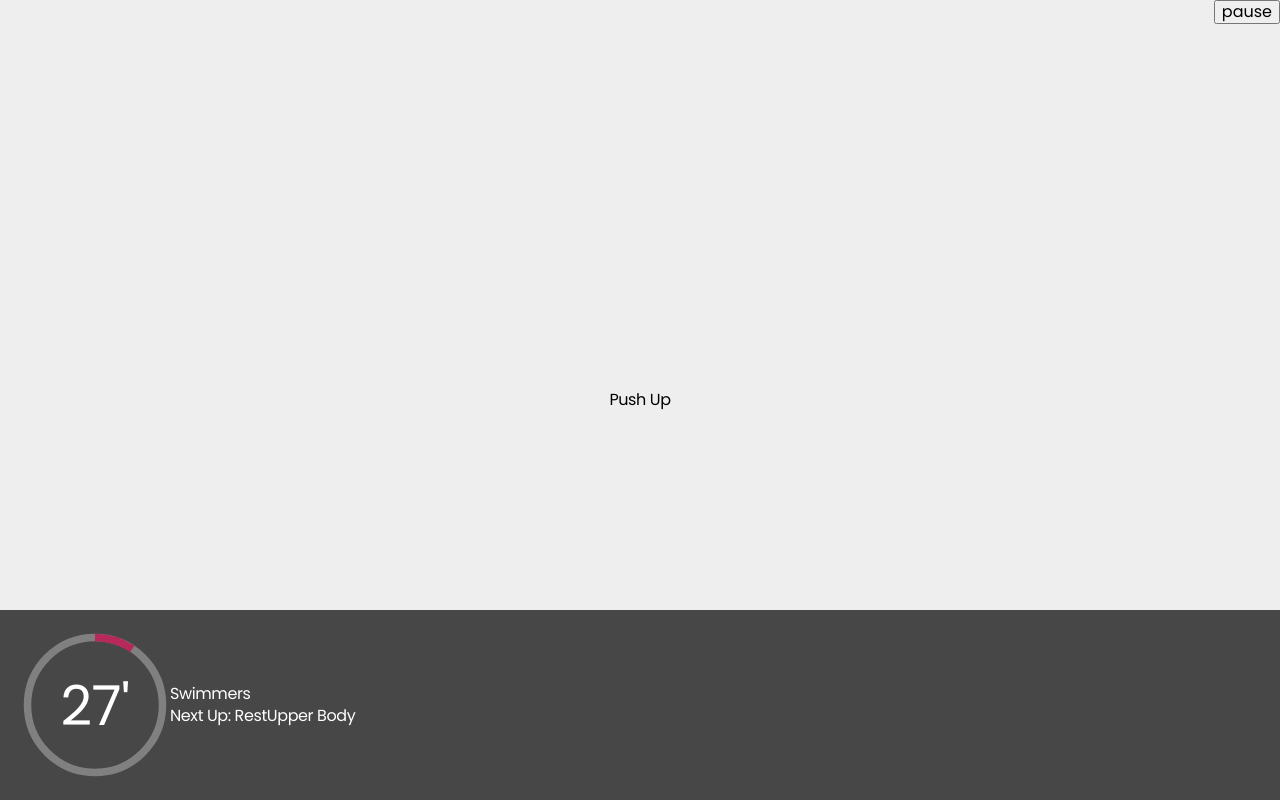
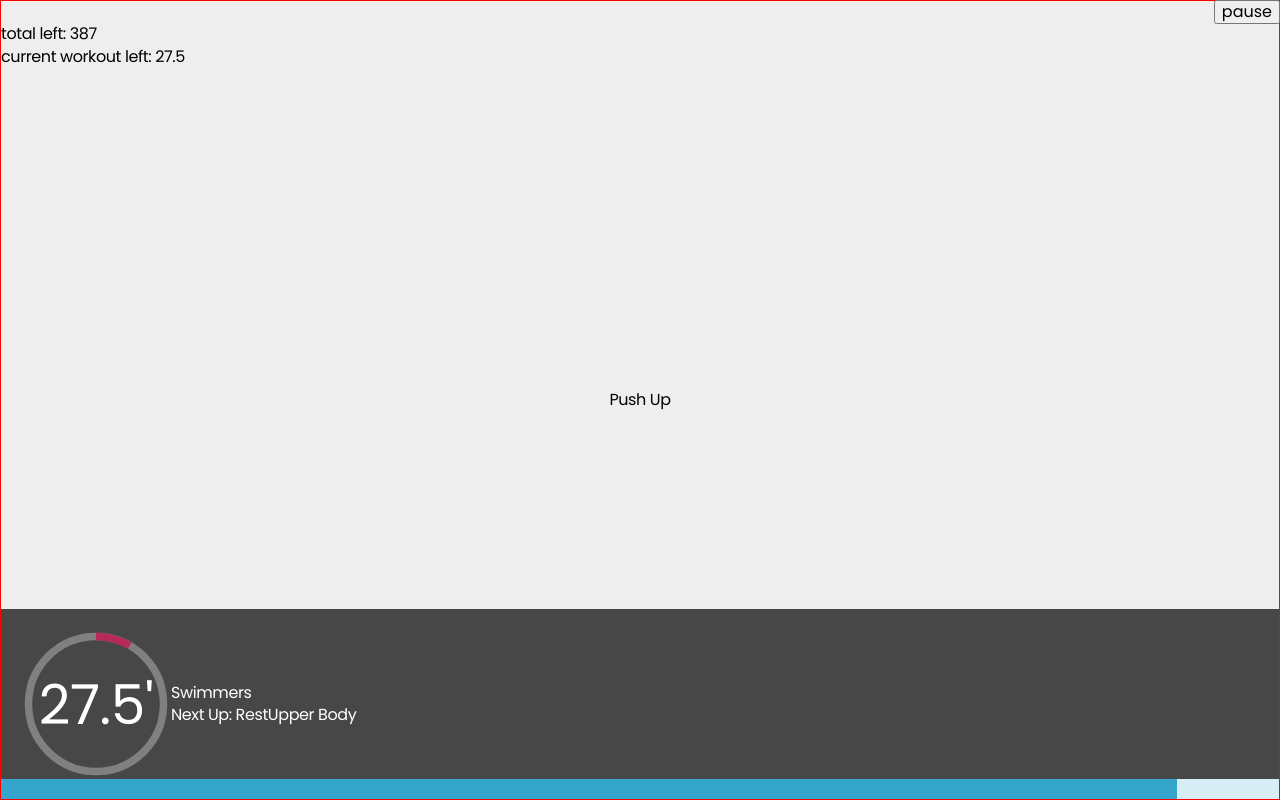
Before and after one commit to baadaa/barebone-workout, a Next.js app: page / in a window 1280 px wide. Both pictures are taken after a click on the button "Start Workout". Built offline with nearby package versions, Linux system fonts and the light colour scheme.

Commit message:
separate out workout components

```diff
--- /dev/null
+++ b/components/Layout/ActiveWorkout.tsx
@@ -0,0 +1,107 @@
+import { useEffect, useState } from 'react';
+import { StatusBar } from './index';
+import { Bar } from '../Timer';
+import { Workout } from '@/types/types';
+import { workouts } from '@/components/Workouts/workouts';
+
+const ActiveWorkout = ({ program, primaryTarget, started, setStarted }) => {
+  const [routine, setRoutine] = useState<Array<Workout>>([]);
+  const [isPaused, setIsPaused] = useState(false);
+  const [currentIndex, setCurrentIndex] = useState(0);
+  const [secondsLeftInCurrentWorkout, setSecondsLeftInCurrentWorkout] =
+    useState(0);
+  const [secondsSinceBeginning, setSecondsSinceBeginning] = useState(0);
+  const [totalSecond, setTotalSecond] = useState(0);
+  const tick = () => {
+    if (isPaused) return;
+    setSecondsLeftInCurrentWorkout(secondsLeftInCurrentWorkout + 0.5);
+    setSecondsSinceBeginning(secondsSinceBeginning + 0.5);
+  };
+  const totalTimeLeft = totalSecond - Math.round(secondsSinceBeginning);
+  const isLastWorkout = currentIndex === routine.length - 1;
+  const currentWorkout = routine[currentIndex];
+  const currentWorkoutTimeLeft =
+    currentWorkout?.duration - secondsLeftInCurrentWorkout;
+  const nextWorkout = isLastWorkout
+    ? 'End'
+    : 'Next Up: ' + routine[currentIndex + 1]?.name;
+  useEffect(() => {
+    if (started) {
+      const timerID = setInterval(() => tick(), 500);
+      return function cleanUp() {
+        clearInterval(timerID);
+      };
+    }
+  });
+  const reset = () => {
+    setStarted(false);
+    setRoutine([]);
+    setSecondsLeftInCurrentWorkout(0);
+    setSecondsSinceBeginning(0);
+    setCurrentIndex(0);
+  };
+  useEffect(() => {
+    if (
+      started &&
+      secondsLeftInCurrentWorkout >= routine[currentIndex]?.duration
+    ) {
+      if (currentIndex >= routine.length - 1) {
+        reset();
+        return;
+      }
+      setSecondsLeftInCurrentWorkout(0);
+      setCurrentIndex(currentIndex + 1);
+    }
+  });
+  useEffect(() => {
+    const mappedRoutine = program.routine.map((workId) =>
+      workouts.find((workout) => workout.id === workId)
+    );
+    const totalSec = mappedRoutine.reduce(
+      (total, workout) => total + workout?.duration,
+      0
+    );
+    setRoutine(mappedRoutine);
+    setTotalSecond(totalSec);
+    console.log(mappedRoutine, totalSec, primaryTarget);
+  }, []);
+  return (
+    <div
+      style={{
+        border: '1px solid red',
+        position: 'absolute',
+        top: 0,
+        left: 0,
+        right: 0,
+        bottom: 0,
+      }}
+    >
+      {currentWorkout?.visual}
+      <StatusBar
+        ticker={currentWorkoutTimeLeft}
+        second={secondsLeftInCurrentWorkout}
+        duration={currentWorkout?.duration}
+        ticking={started}
+        currentWorkout={currentWorkout?.name}
+        nextWorkout={nextWorkout}
+        focus={currentWorkout?.target}
+      />
+      <Bar
+        duration={currentWorkout?.duration}
+        timeLeft={currentWorkoutTimeLeft}
+      />
+      <br />
+      total left: {totalTimeLeft}
+      <br />
+      current workout left: {currentWorkoutTimeLeft}
+      <button
+        onClick={() => setIsPaused(!isPaused)}
+        style={{ position: 'fixed', top: 0, right: 0 }}
+      >
+        {!isPaused ? 'pause' : 'resume'}
+      </button>
+    </div>
+  );
+};
+
+export { ActiveWorkout };
--- a/components/Layout/Layout.tsx
+++ b/components/Layout/Layout.tsx
@@ -10,7 +10,7 @@ const Layout: React.FC = ({ children }) => {
           position: 'relative',
           // display: 'flex',
           margin: '0 auto',
-          height: '100vh',
+          minHeight: '100vh',
           alignItems: 'center',
         }}
       >
@@ -20,6 +20,7 @@ const Layout: React.FC = ({ children }) => {
             height: '100vh',
             display: 'flex',
             alignItems: 'center',
+            border: '1px solid red',
           }}
         >
           {children}
--- a/components/Layout/index.tsx
+++ b/components/Layout/index.tsx
@@ -1,2 +1,3 @@
 export * from './Layout';
 export * from './StatusBar';
+export * from './ActiveWorkout';
--- a/components/Settings.tsx
+++ b/components/Settings.tsx
@@ -193,12 +193,12 @@ const Settings: React.FC<SettingsProp> = ({
     }
   };
   const initProgram = () => {
-    console.log('handleInitiation');
+    // console.log('handleInitiation');
     const equipment =
       program.routine.indexOf(49) !== -1 || program.routine.indexOf(50) !== -1
         ? 'Chair'
         : 'Nothing';
-    console.log(program.routine, equipment);
+    // console.log(program.routine, equipment);
     setStarted(true);
   };
   return (
--- /dev/null
+++ b/components/Timer/Bar.tsx
@@ -0,0 +1,26 @@
+import styled from 'styled-components';
+
+const BarStyles = styled.div`
+  position: absolute;
+  bottom: 0;
+  left: 0;
+  right: 0;
+  display: flex;
+  height: 2rem;
+  background-color: var(--timer-bg);
+  .marker {
+    background-color: var(--timer-marker);
+    transition: flex-basis 0.5s linear;
+  }
+`;
+
+const Bar = ({ duration, timeLeft }) => (
+  <BarStyles>
+    <div
+      className="marker"
+      style={{ flexBasis: `${(timeLeft / duration) * 100}%` }}
+    ></div>
+  </BarStyles>
+);
+
+export { Bar };
--- a/components/Timer/index.tsx
+++ b/components/Timer/index.tsx
@@ -1,2 +1,3 @@
 export * from './Arc';
 export * from './Donut';
+export * from './Bar';
--- a/components/Workouts/WorkoutLayout.tsx
+++ b/components/Workouts/WorkoutLayout.tsx
@@ -1,11 +1,11 @@
 import styled from 'styled-components';
 
 export const WrapperStyles = styled.div`
-  width: 100vw;
-  height: 100vh;
   position: absolute;
   top: 0;
   left: 0;
+  bottom: 0;
+  right: 0;
   display: flex;
   align-items: center;
   justify-content: center;
--- a/pages/index.tsx
+++ b/pages/index.tsx
@@ -1,83 +1,26 @@
 import type { NextPage } from 'next';
-import { useState, useEffect } from 'react';
-import { Layout, StatusBar } from '@/components/Layout/index';
-import { workouts } from '@/components/Workouts/workouts';
-import { programs } from '@/components/Workouts/programs';
-import { TargetArea, Workout, Program } from '@/types/types';
+import { useState } from 'react';
+import { Layout, ActiveWorkout } from '@/components/Layout/index';
+import { TargetArea, Program } from '@/types/types';
 import Settings from '@/components/Settings';
 
 const WorkoutPage: NextPage = () => {
   const [started, setStarted] = useState(false);
-  const [isPaused, setIsPaused] = useState(false);
   const [duration, setDuration] = useState(7);
   const [primaryTarget, setPrimaryTarget] = useState<TargetArea>(
     TargetArea.Full
   );
-  const [routine, setRoutine] = useState<Array<Workout>>([]);
   const [program, setProgram] = useState<Program>();
-  const [currentIndex, setCurrentIndex] = useState(0);
-  const [secondsLeftInCurrentWorkout, setSecondsLeftInCurrentWorkout] =
-    useState(0);
-  const [secondsSinceBeginning, setSecondsSinceBeginning] = useState(0);
-  const [totalSecond, setTotalSecond] = useState(0);
-  const tick = () => {
-    if (isPaused) return;
-    setSecondsLeftInCurrentWorkout(secondsLeftInCurrentWorkout + 0.05);
-    setSecondsSinceBeginning(secondsSinceBeginning + 0.05);
-  };
-  const totalTimeLeft = totalSecond - Math.round(secondsSinceBeginning);
-  const isLastWorkout = currentIndex === routine.length - 1;
-  const currentWorkout = routine[currentIndex];
-  const currentWorkoutTimeLeft =
-    currentWorkout?.duration - Math.round(secondsLeftInCurrentWorkout);
-  const nextWorkout = isLastWorkout
-    ? 'End'
-    : 'Next Up: ' + routine[currentIndex + 1]?.name;
-  useEffect(() => {
-    if (started) {
-      const timerID = setInterval(() => tick(), 50);
-      return function cleanUp() {
-        clearInterval(timerID);
-      };
-    }
-  });
-  useEffect(() => {
-    if (
-      started &&
-      secondsLeftInCurrentWorkout >= routine[currentIndex].duration
-    ) {
-      if (currentIndex >= routine.length - 1) {
-        reset();
-        return;
-      }
-      setSecondsLeftInCurrentWorkout(0);
-      setCurrentIndex(currentIndex + 1);
-    }
-  });
-  useEffect(() => {
-    if (!program) return;
-    const mappedRoutine = program.routine.map((workId) =>
-      workouts.find((workout) => workout.id === workId)
-    );
-    const totalSec = mappedRoutine.reduce(
-      (total, workout) => total + workout?.duration,
-      0
-    );
-    setRoutine(mappedRoutine);
-    setTotalSecond(totalSec);
-    console.log(mappedRoutine, totalSec, primaryTarget);
-  }, [program]);
-  const reset = () => {
-    setStarted(false);
-    setRoutine([]);
-    setSecondsLeftInCurrentWorkout(0);
-    setSecondsSinceBeginning(0);
-    setCurrentIndex(0);
-  };
+
   return (
     <Layout>
       {started ? (
-        currentWorkout.visual
+        <ActiveWorkout
+          program={program}
+          primaryTarget={primaryTarget}
+          started={started}
+          setStarted={setStarted}
+        />
       ) : (
         <Settings
           duration={duration}
@@ -89,28 +32,6 @@ const WorkoutPage: NextPage = () => {
           setStarted={setStarted}
         />
       )}
-      <StatusBar
-        ticker={currentWorkoutTimeLeft}
-        second={secondsLeftInCurrentWorkout}
-        duration={currentWorkout?.duration}
-        ticking={started}
-        currentWorkout={currentWorkout?.name}
-        nextWorkout={nextWorkout}
-        focus={currentWorkout?.target}
-      />
-      {/* {primaryTarget} */}
-      {started && (
-        <button
-          onClick={() => setIsPaused(!isPaused)}
-          style={{ position: 'fixed', top: 0, right: 0 }}
-        >
-          {!isPaused ? 'pause' : 'resume'}
-        </button>
-      )}
-      {/* <br />
-      total left: {totalTimeLeft}
-      <br />
-      current workout left: {currentWorkoutTimeLeft} */}
     </Layout>
   );
 };
--- a/styles/global.ts
+++ b/styles/global.ts
@@ -99,10 +99,14 @@ export default createGlobalStyle`
   }
   .lightMode {
     --timer-stroke: var(--berry);
+    --timer-bg: var(--cyan100);
+    --timer-marker: var(--cyan500);
   }
 
   .darkMode {
     --timer-stroke: var(--berry);
+    --timer-bg: var(--cyan100);
+    --timer-marker: var(--cyan500);
   }
 
   #root, #__next {
```
Also changed, not shown: components/Layout/Workout.tsx (deleted, +0 -24 lines).
